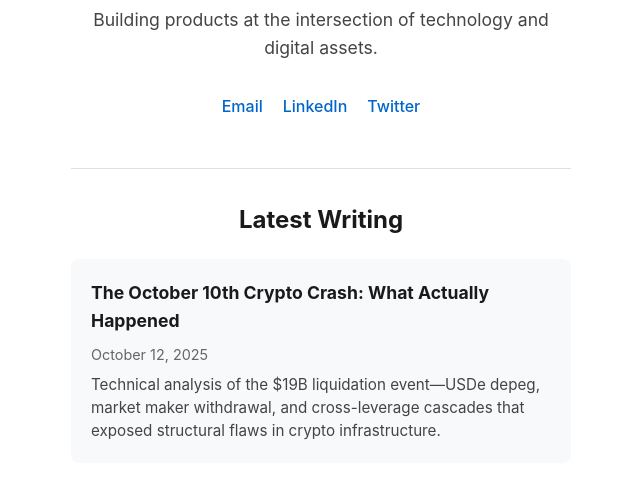
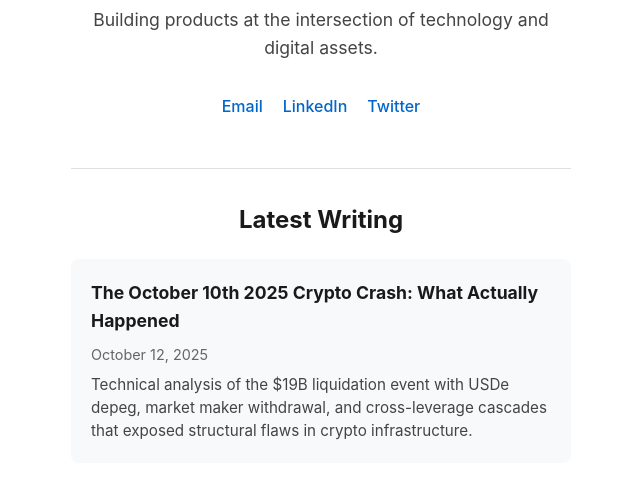
Before and after one commit to Kl2ish/personal-website, a plain HTML site: page index.html in a window 1280 px wide. Shown: the part 225-704 px from the top of the page, without its empty margins (319-959 px from the left). Drawn offline with Linux system fonts and the light colour scheme.

Commit message:
Update index.html
updated title and stuff

```diff
--- a/index.html
+++ b/index.html
@@ -3,7 +3,7 @@
 <head>
     <meta charset="UTF-8">
     <meta name="viewport" content="width=device-width, initial-scale=1.0">
-    <title>Krishnan Nair - Tech Product Management Leader</title>
+    <title>Krishnan Nair - Product Management Leader</title>
     <style>
         * {
             margin: 0;
@@ -130,7 +130,7 @@
             Building products at the intersection of technology and digital assets.
         </div>
         <div class="links">
-            <a href="mailto:krish@krishnannair.com">Email</a>
+            <a href="mailto:tbd">Email</a>
             <a href="https://www.linkedin.com/in/krishnannair/">LinkedIn</a>
             <a href="https://x.com/kl2ish">Twitter</a>
         </div>
@@ -138,10 +138,10 @@
         <div class="blog-section">
             <h2>Latest Writing</h2>
             <div class="blog-post">
-                <h3><a href="/blog/crypto-crash-oct-2025.html">The October 10th Crypto Crash: What Actually Happened</a></h3>
+                <h3><a href="/blog/crypto-crash-oct-2025.html">The October 10th 2025 Crypto Crash: What Actually Happened</a></h3>
                 <div class="date">October 12, 2025</div>
                 <div class="excerpt">
-                    Technical analysis of the $19B liquidation event—USDe depeg, market maker withdrawal, and cross-leverage cascades that exposed structural flaws in crypto infrastructure.
+                    Technical analysis of the $19B liquidation event with USDe depeg, market maker withdrawal, and cross-leverage cascades that exposed structural flaws in crypto infrastructure.
                 </div>
             </div>
         </div>
```
